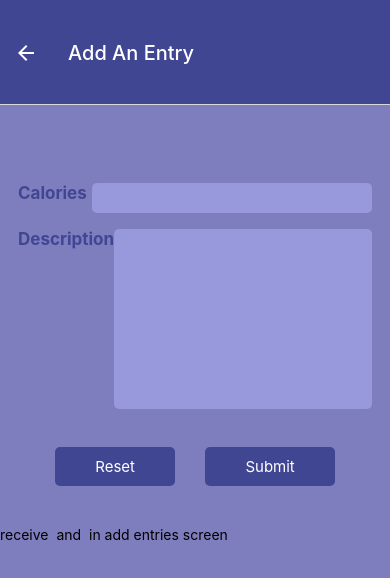
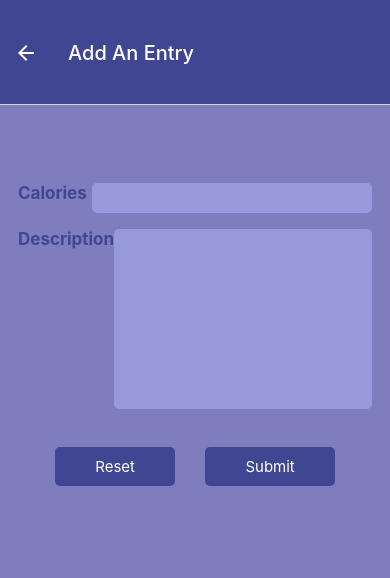
Before and after one commit to yusun97/Calorie-Tracker, a React Native app: screen /AddEntries in a window 390 px wide. Shown: the top 578 px of the page. Built offline with nearby package versions, Linux system fonts and the light colour scheme.

Commit message:
send information from add entries to home

```diff
--- a/components/Input.js
+++ b/components/Input.js
@@ -4,7 +4,7 @@ import { useState } from "react";
 import { commonStyle } from "./CommonStyle";
 import PressableButton from "./PressableButton";
 
-export default function Input({ sendCalories, sendDescription }) {
+export default function Input({ backToHomeHandle }) {
   const [calories, setCalories] = useState("");
   const [description, setDescription] = useState("");
 
@@ -22,8 +22,7 @@ export default function Input({ sendCalories, sendDescription }) {
   }
 
   function sendInformation() {
-    sendCalories(calories);
-    sendDescription(description);
+    backToHomeHandle(calories, description);
     resetInformation();
   }
 
--- a/components/MealItem.js
+++ b/components/MealItem.js
@@ -25,7 +25,6 @@ export default function MealItem({ description, calories, onMealPressed }) {
 
 const styles = StyleSheet.create({
   container: {
-    // backgroundColor: "rgb(64,70,146)",
     flexDirection: "row",
     justifyContent: "space-between",
     padding: 20,
@@ -40,7 +39,6 @@ const styles = StyleSheet.create({
     borderRadius: 5,
     alignItems: "center",
     justifyContent: "center",
-    // margin: 1,
   },
   caloriesText: {
     color: "rgb(64,70,146)",
--- a/screens/Home.js
+++ b/screens/Home.js
@@ -10,8 +10,8 @@ import { useState } from "react";
 
 const Tab = createBottomTabNavigator();
 
-export default function Home({ navigation }) {
-
+export default function Home({ navigation, route }) {
+  console.log(route);
   return (
     <Tab.Navigator
       screenOptions={{
--- a/screens/addEntriesScreen.js
+++ b/screens/addEntriesScreen.js
@@ -4,27 +4,19 @@ import { commonStyle } from "../components/CommonStyle";
 import Input from "../components/Input";
 import { useState } from "react";
 
-export default function AddEntriesScreen() {
-  const [calories, setCalories] = useState("");
-  const [description, setDescription] = useState("");
-
-  function changeCalories(changedCalories) {
-    setCalories(changedCalories);
-  }
-
-  function changeDescription(changedDescription) {
-    setDescription(changedDescription);
+export default function AddEntriesScreen({ navigation }) {
+  function backToHome(changedCalories, changedDescription) {
+    console.log("inside" + changedCalories);
+    console.log("inside" + changedDescription);
+    navigation.navigate("Home", {
+      calories: changedCalories,
+      description: changedDescription,
+    });
   }
 
   return (
     <View style={commonStyle.generalContainer}>
-      <Input
-        sendCalories={changeCalories}
-        sendDescription={changeDescription}
-      />
-      <Text>
-        receive {calories} and {description} in add entries screen
-      </Text>
+      <Input backToHomeHandle={backToHome} />
     </View>
   );
 }
```
